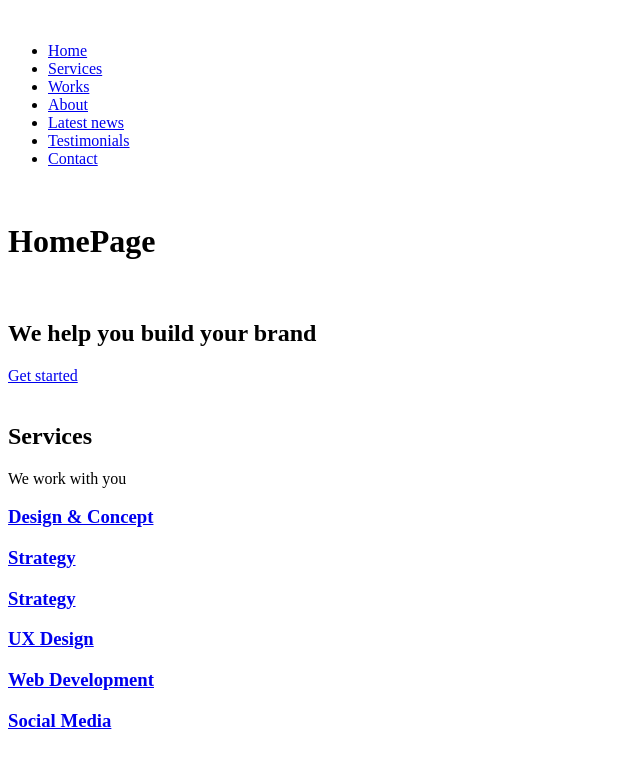
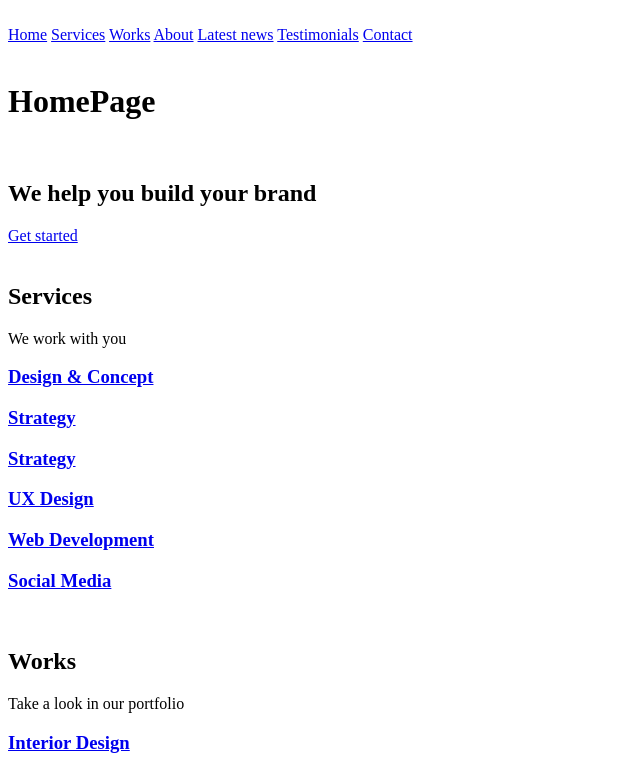
Before and after one commit to Linda-Gift/alx-frontend, a plain HTML site: page 0x00-html_advanced/27-index.html in a window 1280 px wide. Shown: the top 770 px of the page, without its empty margins (0-640 px from the left). Drawn offline with Linux system fonts and the light colour scheme.

Commit message:
Update 27-index.html

```diff
--- a/0x00-html_advanced/27-index.html
+++ b/0x00-html_advanced/27-index.html
@@ -2,12 +2,12 @@
 <html lang="en" dir="ltr">
     <head>
         <meta charset="UTF-8">
-        <meta name="viewport, width=device-width, initial-scale=1.0, viewport-fit=cover">
+        <meta name="viewport" width="device-width, initial-scale=1.0, viewport-fit=cover">
+        <title>Homepage - Techium</title>
         <meta name="description" content="This is a digital agency">
         <link rel="icon" type="image/x-icon" href="./favicon.ico">
         <link rel="icon" type="image/png" href="./favicon.png">
     </head>
-    <title>Article - Techium</title>
     <body>
         <!-- Header -->
         <br>
@@ -18,15 +18,13 @@
             <a href="/"></a>
         </div>
             <nav>
-                <ul>
-                    <li><a href="/">Home</a></li>
-                    <li><a href="services">Services</a></li>
-                    <li><a href="works">Works</a></li>
-                    <li><a href="about">About</a></li>
-                    <li><a href="latest_news">Latest news</a></li>
-                    <li><a href="testimonials">Testimonials</a></li>
-                    <li><a href="contact">Contact</a></li>
-                  </ul>
+                    <a href="/" target="_self">Home</a>
+                    <a href="services">Services</a>
+                    <a href="works">Works</a>
+                    <a href="about">About</a>
+                    <a href="latest_news">Latest news</a>
+                    <a href="testimonials">Testimonials</a>
+                    <a href="contact">Contact</a>
             </nav>
         </div>
         </header>
```
